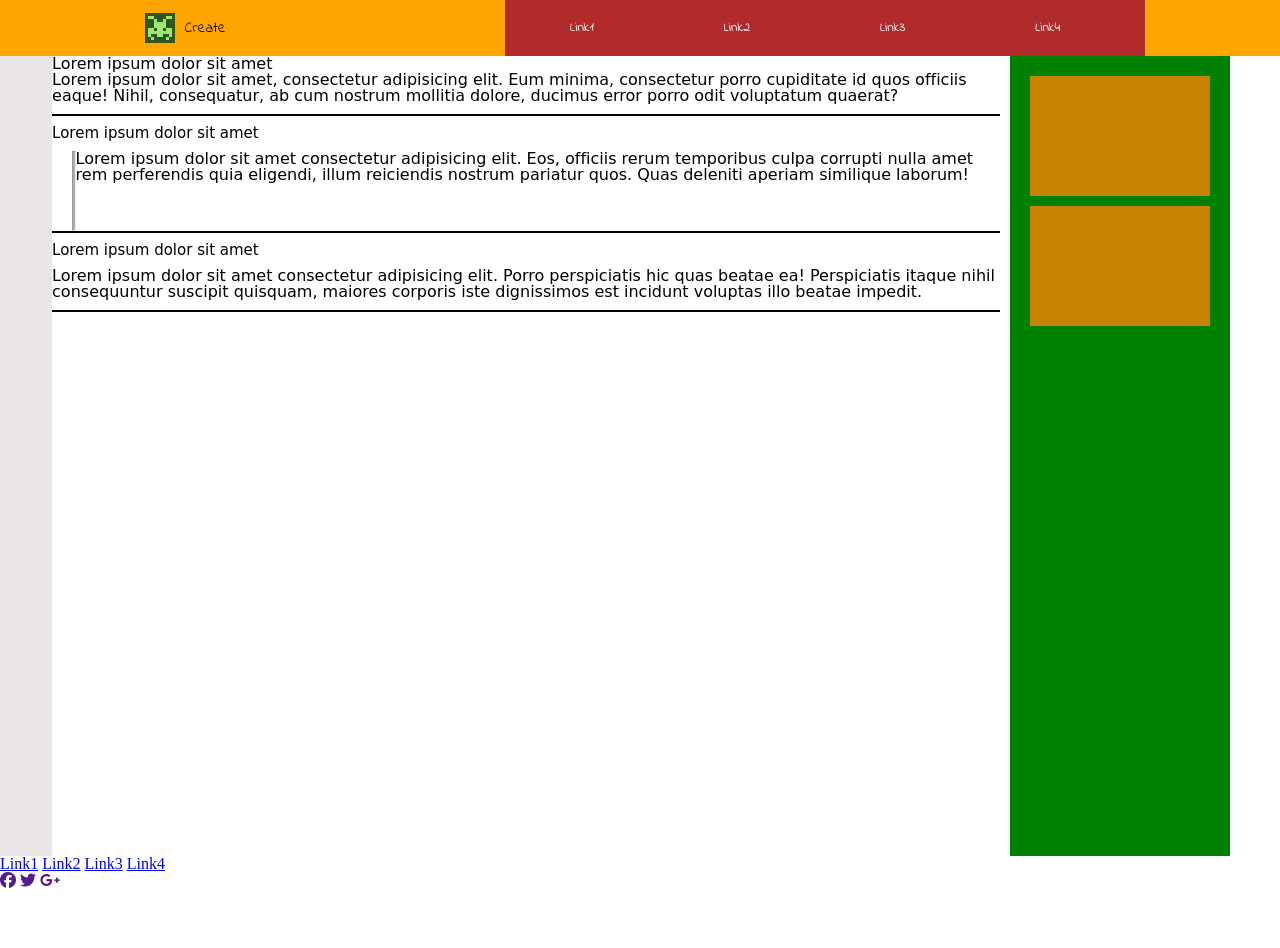
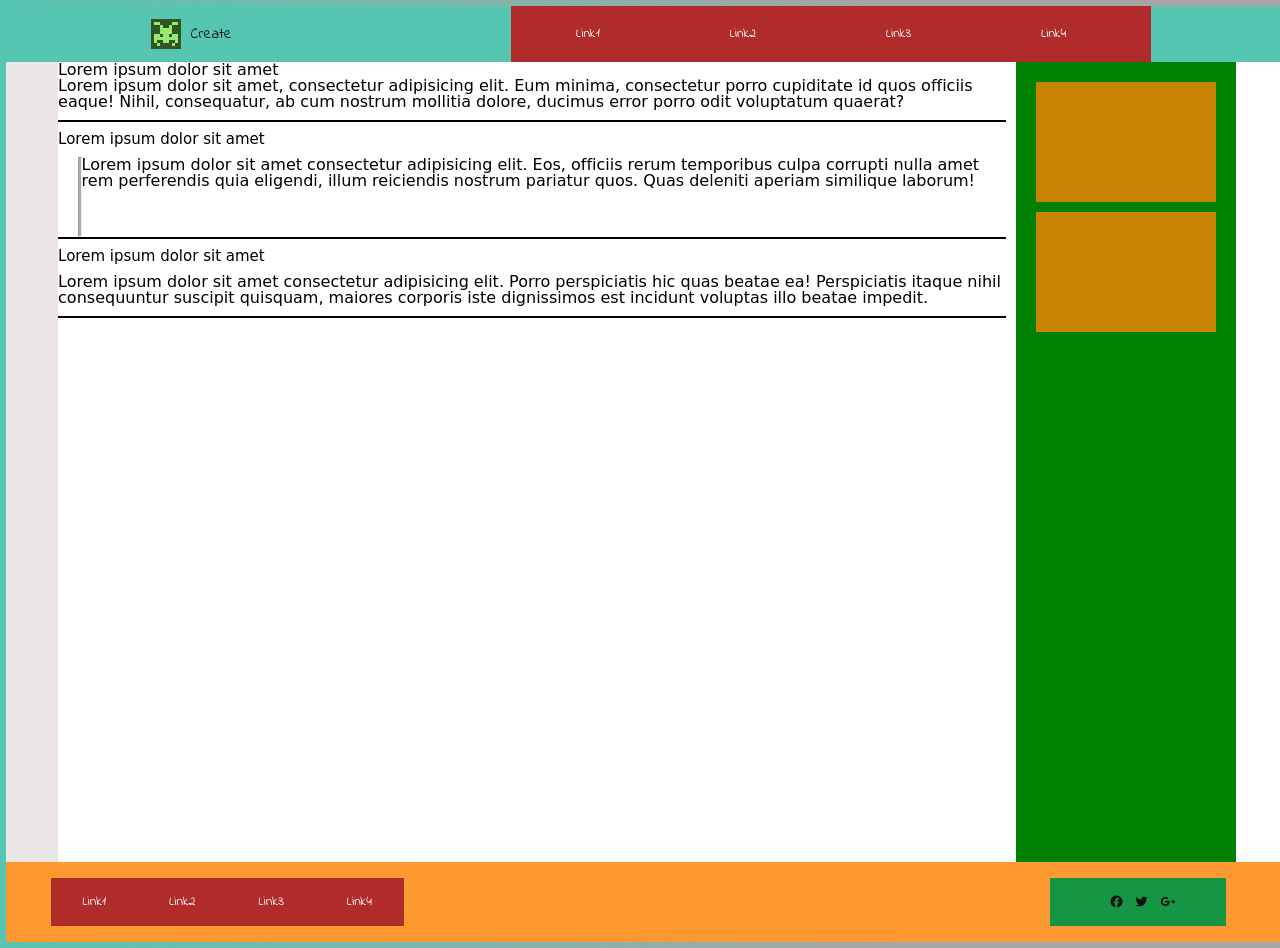
Before and after one commit to LaiaRuizM/create-test, a website: page src/html/index.html in a window 1280 px wide. Before the commit the page ends 889 px from the top, so only its background shows below. Drawn offline with nearby package versions, Linux system fonts and the light colour scheme; files that its build step writes are made by us from their sources; a web font is replaced by a local one.

Commit message:
Add style to Footer

```diff
--- a/src/html/index.html
+++ b/src/html/index.html
@@ -15,7 +15,7 @@
   <title>Welcome to Create</title>
 </head>
 
-<body>
+<body class="body">
   <include src="./partials/header.html"></include>
   <include src="./partials/main.html"></include>
   <include src="./partials/footer.html"></include>
--- a/src/scss/layout/_footer.scss
+++ b/src/scss/layout/_footer.scss
@@ -1,2 +1,65 @@
 .footer {
+    display: flex;
+    flex-direction: column;
+    justify-content: center;
+    align-items: center;
+    width: 100vw;
+    height: 18vh;
+    background-color: #fe9831;
+    font-size: 14px;
+    @media(min-width: 1024px){
+        height: 10vh;
+        display: flex;
+        flex-direction: row;
+        justify-content: space-between;
+        padding-left: 45px;
+        padding-right: 60px;
+    }
+    &__nav{
+        width: 60vw;
+        height: 6vh;
+        background-color: #b12b2b;
+        display: flex;
+        flex-direction: row;
+        justify-content: space-around;
+        align-items: center;
+        @media(min-width: 1024px){
+            width: 30%;
+        }
+        &--link{
+           text-decoration: none;
+            font-family: 'Indie Flower', cursive;
+            font-size: 14px;
+            color: white;
+            &:hover {
+                display: flex;
+                justify-content: center;
+                align-items: center;
+                background-color: #59c588;
+                color: rgb(88, 87, 87);
+                width: 80px;
+                height: 30px;
+            }
+        }
+    }
+    &__nav2{
+        display: flex;
+        flex-direction: row;
+        justify-content: space-around;
+        align-items: center;
+        background-color: #169545;
+        width: 25vw;
+        height: 6vh;
+        @media(min-width: 1024px) {
+            width: 15%;
+        }
+        &--list{
+            font-size: 12px;
+            text-decoration: none;
+            &--link{
+                color: #111111;
+                padding-left: 10px;
+            }
+        }
+    }
 }
--- a/src/scss/layout/_header.scss
+++ b/src/scss/layout/_header.scss
@@ -9,7 +9,7 @@
 .section{
     width: 100vw;
     font-family: 'Indie Flower', cursive;
-    background-color: orange;
+    background-color: rgb(86, 197, 177);
     font-size: 14px;
     color: black;
     @media(min-width: 1024px) {
--- a/src/scss/main.scss
+++ b/src/scss/main.scss
@@ -6,3 +6,12 @@
 @import 'layout/main';
 @import 'layout/footer';
 @import 'pages/index';
+
+
+.body {
+    box-sizing: border-box;
+    min-height: 100vh;
+    border: 6px solid;
+    border-image-slice: 1;
+    border-image-source: linear-gradient(90deg, rgb(86, 197, 177), rgba(109, 106, 106, 0.6) 70%);
+}
```
